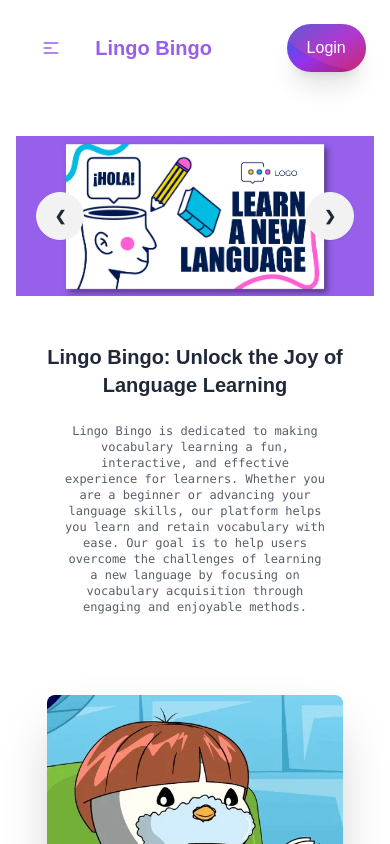
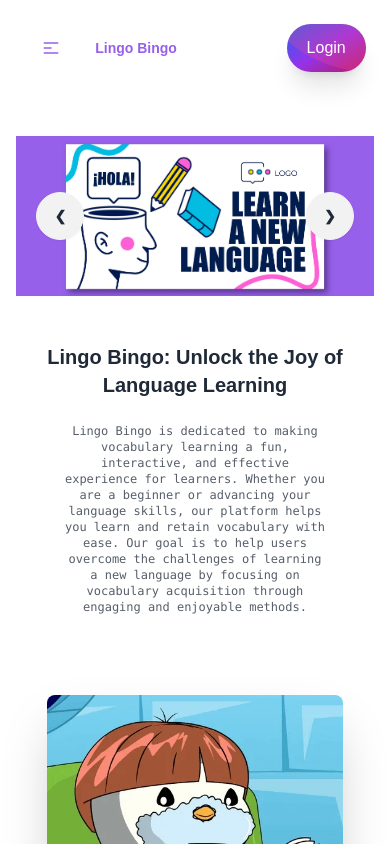
Before and after one commit to RAKIBURRAHMAN007/lingo-bingo-client, a React (Vite) app: page / in a window 390 px wide. Shown: the top 844 px of the page. Built offline with nearby package versions, Linux system fonts and the light colour scheme; no server answers; a web font is replaced by a local one.

Commit message:
header footer updated for small device

```diff
--- a/src/components/Footer/Footer.jsx
+++ b/src/components/Footer/Footer.jsx
@@ -7,7 +7,7 @@ const Footer = () => {
             <footer className="footer w-11/12 mx-auto footer-center bg-white text-black rounded p-5">
                 <nav className="gap-2">
                     <h1 className="link link-hover font-bold text-2xl">Contact Info</h1>
-                    <p className='font-mono text-xl'>
+                    <p className='font-mono text-base md:text-xl'>
                         <span className='font-bold'>Email:</span> ratulrakibur5@gmail.com
                     </p>
                     <p className='font-mono text-xl'>
--- a/src/components/Header/Header.jsx
+++ b/src/components/Header/Header.jsx
@@ -43,7 +43,7 @@ const Header = () => {
                         }
                     </ul>
                 </div>
-                <a className="btn btn-ghost text-xl md:text-2xl text-[#9660ea]">Lingo Bingo</a>
+                <a className="btn btn-ghost text-sm md:text-2xl text-[#9660ea]">Lingo Bingo</a>
             </div>
             <div className="navbar-center hidden lg:flex">
                 <ul className="menu menu-horizontal px-1 text-xl text-[#9660ea]">
@@ -56,7 +56,7 @@ const Header = () => {
 
 
                 {
-                    user ? <div className=' flex  gap-2 items-center'>
+                    user ? <div className=' flex  gap-1  items-center'>
                         <div className='w-10 rounded-full border bg-purple-400 '>
                             <img className='rounded-full p-1' src={user.photoURL} alt="" />
 
```
